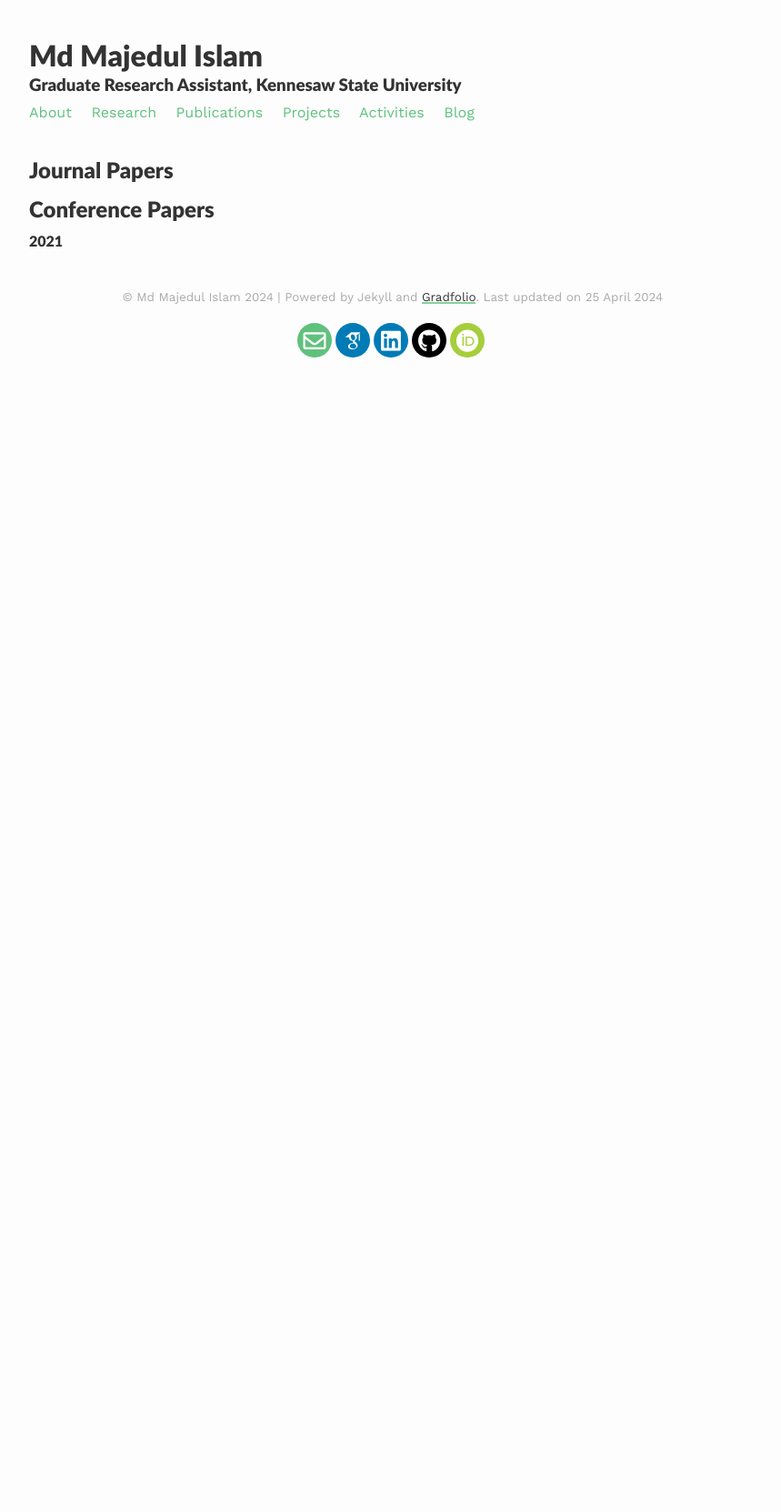
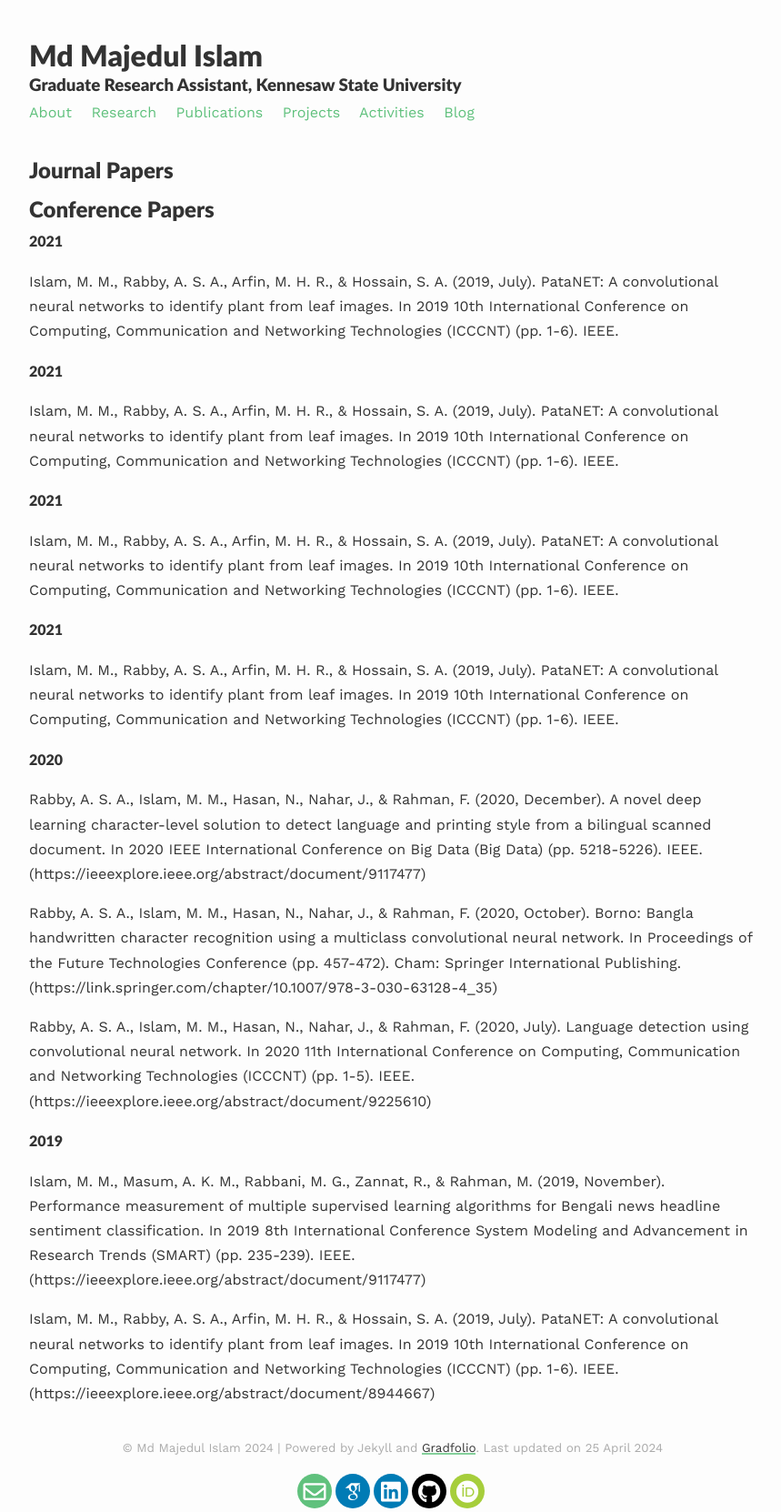
Before and after one commit to majedrifat/majedrifat.github.io, a Jekyll site: the page built from _pages/publications.md, in a window 1280 px wide. Shown: the whole page at 91% size, without its empty margins (208-1067 px from the left). Built offline with Jekyll 4.4.1, drawn with Linux system fonts in a browser that asks for light colours; nearby versions of some CDN libraries; some web fonts are replaced; before the commit the page ends 964 px from its top, so only the background shows below that.

Commit message:
Update publications.md

```diff
--- a/_pages/publications.md
+++ b/_pages/publications.md
@@ -9,6 +9,26 @@ published: true
 
 
 ## Conference Papers
+#### 2021
+Islam, M. M., Rabby, A. S. A., Arfin, M. H. R., & Hossain, S. A. (2019, July). PataNET: A convolutional neural networks to identify plant from leaf images. In 2019 10th International Conference on Computing, Communication and Networking Technologies (ICCCNT) (pp. 1-6). IEEE.
+#### 2021
+Islam, M. M., Rabby, A. S. A., Arfin, M. H. R., & Hossain, S. A. (2019, July). PataNET: A convolutional neural networks to identify plant from leaf images. In 2019 10th International Conference on Computing, Communication and Networking Technologies (ICCCNT) (pp. 1-6). IEEE.
+#### 2021
+Islam, M. M., Rabby, A. S. A., Arfin, M. H. R., & Hossain, S. A. (2019, July). PataNET: A convolutional neural networks to identify plant from leaf images. In 2019 10th International Conference on Computing, Communication and Networking Technologies (ICCCNT) (pp. 1-6). IEEE.
 
 #### 2021
+Islam, M. M., Rabby, A. S. A., Arfin, M. H. R., & Hossain, S. A. (2019, July). PataNET: A convolutional neural networks to identify plant from leaf images. In 2019 10th International Conference on Computing, Communication and Networking Technologies (ICCCNT) (pp. 1-6). IEEE.
+#### 2020
+
+Rabby, A. S. A., Islam, M. M., Hasan, N., Nahar, J., & Rahman, F. (2020, December). A novel deep learning character-level solution to detect language and printing style from a bilingual scanned document. In 2020 IEEE International Conference on Big Data (Big Data) (pp. 5218-5226). IEEE.(https://ieeexplore.ieee.org/abstract/document/9117477)
+
+
+Rabby, A. S. A., Islam, M. M., Hasan, N., Nahar, J., & Rahman, F. (2020, October). Borno: Bangla handwritten character recognition using a multiclass convolutional neural network. In Proceedings of the Future Technologies Conference (pp. 457-472). Cham: Springer International Publishing. (https://link.springer.com/chapter/10.1007/978-3-030-63128-4_35)
+
+Rabby, A. S. A., Islam, M. M., Hasan, N., Nahar, J., & Rahman, F. (2020, July). Language detection using convolutional neural network. In 2020 11th International Conference on Computing, Communication and Networking Technologies (ICCCNT) (pp. 1-5). IEEE.(https://ieeexplore.ieee.org/abstract/document/9225610)
+
+#### 2019
+Islam, M. M., Masum, A. K. M., Rabbani, M. G., Zannat, R., & Rahman, M. (2019, November). Performance measurement of multiple supervised learning algorithms for Bengali news headline sentiment classification. In 2019 8th International Conference System Modeling and Advancement in Research Trends (SMART) (pp. 235-239). IEEE. (https://ieeexplore.ieee.org/abstract/document/9117477)
+
+Islam, M. M., Rabby, A. S. A., Arfin, M. H. R., & Hossain, S. A. (2019, July). PataNET: A convolutional neural networks to identify plant from leaf images. In 2019 10th International Conference on Computing, Communication and Networking Technologies (ICCCNT) (pp. 1-6). IEEE. (https://ieeexplore.ieee.org/abstract/document/8944667)
 <!--  Lorenzo Carnevale, Luisa Damiano, Antonio Fleres, and Massimo Villari. “*Visitor Artwork Ambient and how Making New Functions of Cultural Heritage by Using Augmented Reality within an Ambient Intelligence*”. 2021 IEEE International Symposium on Mixed and Augmented Reality Adjunct (ISMAR-Adjunct). October 2021, pp. 8-12 (doi: [10.1109/ISMAR-Adjunct54149.2021.00013](https://doi.org/10.1109/ISMAR-Adjunct54149.2021.00013))-->
```
